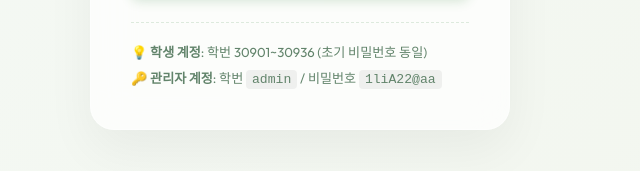
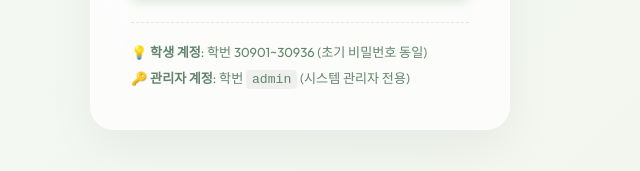
Before and after one commit to CloudR1ng/ClassTOTO, a website built with Vite: page index.html in a window 1280 px wide. Shown: the part 581-752 px from the top of the page, 340-980 px from the left. Built offline with nearby package versions, Linux system fonts and the light colour scheme; some packages are replaced by stand-ins of ours; no server answers; the database is empty.

Commit message:
security: remove plaintext admin password from UI help text

```diff
--- a/index.html
+++ b/index.html
@@ -37,7 +37,7 @@
           </form>
           <div class="login-info">
             <p>💡 <b>학생 계정</b>: 학번 30901~30936 (초기 비밀번호 동일)</p>
-            <p>🔑 <b>관리자 계정</b>: 학번 <code>admin</code> / 비밀번호 <code>1liA22@aa</code></p>
+            <p>🔑 <b>관리자 계정</b>: 학번 <code>admin</code> (시스템 관리자 전용)</p>
           </div>
         </div>
       </div>
```
